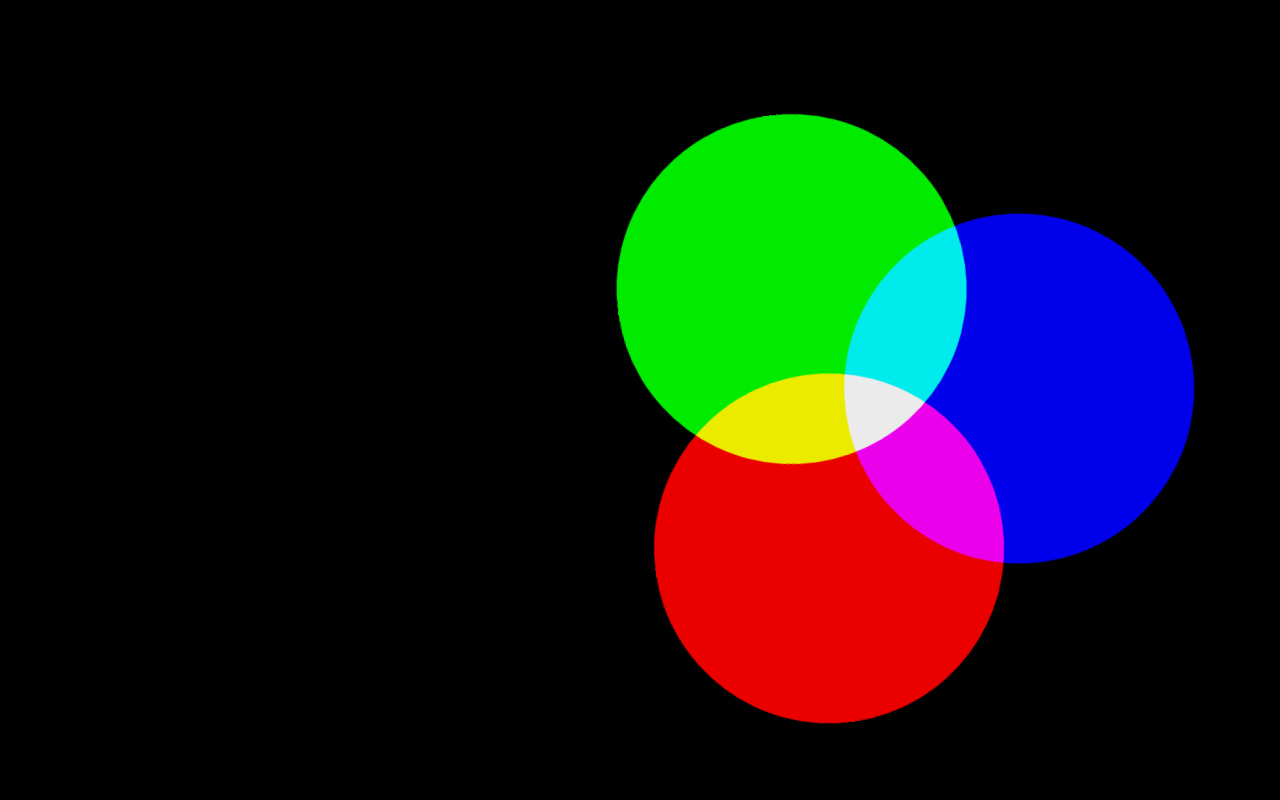
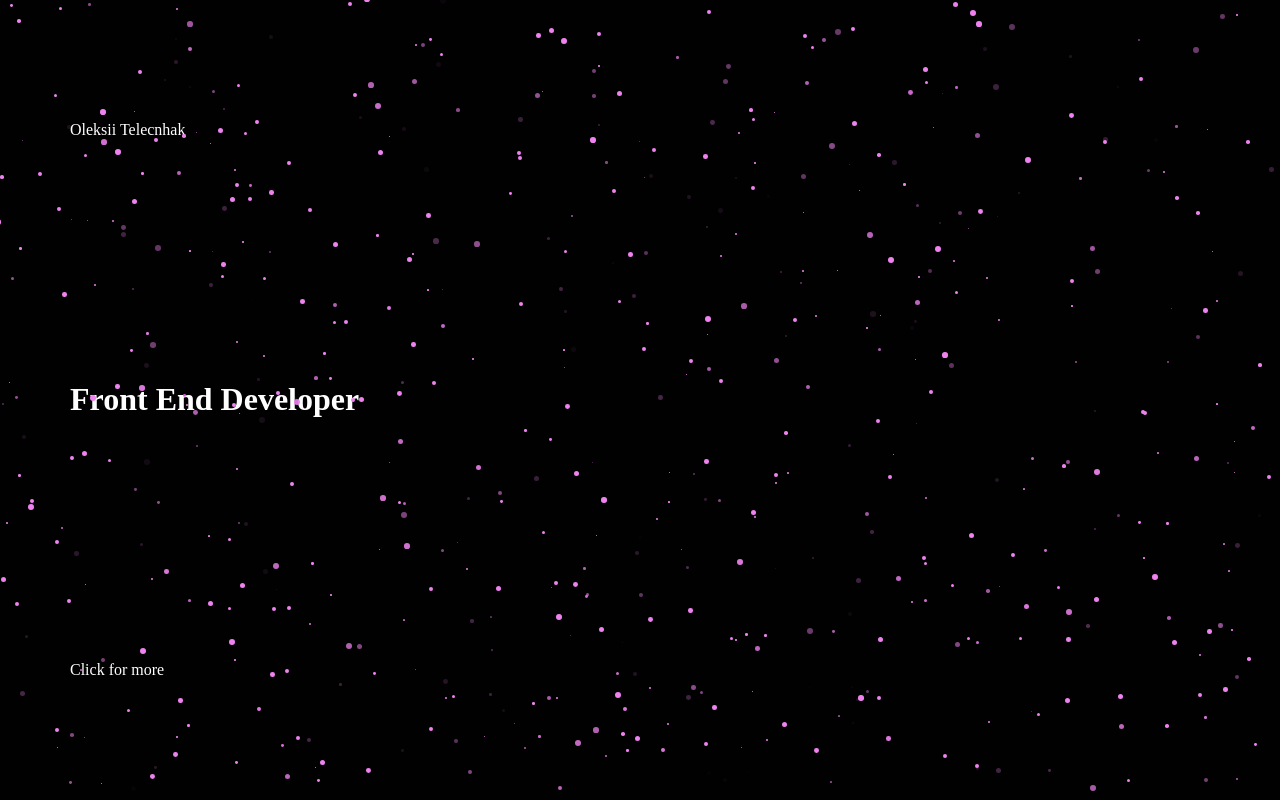
Before and after one commit to ElOleksii/portfolio, a React (Vite) app: page / in a window 1280 px wide. Built offline with nearby package versions, Linux system fonts and the light colour scheme.

Commit message:
add star anim

```diff
--- a/src/App.jsx
+++ b/src/App.jsx
@@ -1,17 +1,25 @@
+import { useEffect } from "react";
+import { stars } from "./stars.js";
 function App() {
+  useEffect(() => {
+    const runAsync = async () => {
+      await stars();
+      console.log("builded");
+    };
+
+    runAsync();
+  }, []);
   return (
     <>
       <div className="homepage">
         <div className="fullscreen">
-          <div className="fullscreen__contant-container">
-            {/* <p>Oleksii Telecnhak</p>
+          <div className="fullscreen__content-container">
+            <p>Oleksii Telecnhak</p>
             <h1>Front End Developer</h1>
-            <p>Click for more</p> */}
-            <div className="animation-container">
-              <div className="circle green"></div>
-              <div className="circle blue"></div>
-              <div className="circle red"></div>
-            </div>
+            <p>Click for more</p>
+          </div>
+          <div className="anim-wrapp">
+            <div className="star"></div>
           </div>
         </div>
       </div>
--- a/src/index.css
+++ b/src/index.css
@@ -10,9 +10,9 @@ body {
   color: #fff;
 }
 
-.fullscreen__contant-container {
+.fullscreen__content-container {
   padding-left: 70px;
-  width: 500px;
+  width: 400px;
   display: flex;
   flex-direction: column;
   min-height: 100vh;
@@ -26,79 +26,33 @@ body {
   background-color: #010101;
 }
 
-.animation-container {
+.anim-wrapp {
+  max-width: 100%;
+  max-height: 100%;
+}
+.star i {
   position: absolute;
-  width: 600px;
-  height: 600px;
-  animation: rotateContainer 6s ease-in-out infinite;
-  display: flex;
-  left: 50%;
-  justify-content: center;
-  align-items: center;
+  background-color: violet;
+  border-radius: 50%;
+  border-radius: 0 0 10px white, 0 0 20px white, 0 0 30px white, 0 0 40px white,
+    0 0 50px white;
+  animation: starAnim 5s linear infinite;
+  margin: 0;
+  padding: 0;
+  z-index: 0;
 }
 
-.circle {
-  position: absolute;
-  width: 350px;
-  height: 350px;
-  border-radius: 50%;
-
-  animation: 7s linear infinite alternate slidein;
-  animation-delay: 2s;
-  mix-blend-mode: difference;
-}
-
-.green {
-  background-color: rgb(0, 235, 0);
-  animation-name: rotateGreen;
-}
-
-.blue {
-  background-color: rgb(0, 0, 235);
-  animation-name: rotateBlue;
-}
-
-.red {
-  background-color: rgb(235, 0, 0);
-  animation-name: rotateRed;
-}
-
-@keyframes rotateContainer {
-  from {
-    transform: rotate(0deg);
+@keyframes starAnim {
+  0% {
+    opacity: 0;
   }
-  to {
-    transform: rotate(360deg);
+  10% {
+    opacity: 1;
+  }
+  90% {
+    opacity: 1;
+  }
+  100% {
+    opacity: 0;
   }
 }
-
-@keyframes rotateGreen {
-  0% {
-    top: 0%;
-    right: 0%;
-  }
-  100% {
-    top: 50%;
-    right: 50%;
-  }
-}
-
-@keyframes rotateBlue {
-  0% {
-    bottom: 0%;
-  }
-  100% {
-    bottom: 40%;
-  }
-}
-
-@keyframes rotateRed {
-  0% {
-    top: 0%;
-    left: 0%;
-  }
-  100% {
-    top: 50%;
-    left: 50%;
-  }
-}
--- /dev/null
+++ b/src/stars.js
@@ -0,0 +1,23 @@
+export function stars() {
+  const count = 300;
+  const sections = document.querySelector(".star");
+
+  for (let i = 0; i < count; i++) {
+    const star = document.createElement("i");
+    const x = Math.floor(Math.random() * window.innerWidth);
+    console.log(window.innerWidth);
+    const y = Math.floor(Math.random() * window.innerHeight);
+
+    const size = Math.random() * 5;
+    star.style.left = x - 10 + "px";
+
+    star.style.top = y - 10 + "px";
+
+    star.style.width = 1 + size + "px";
+    star.style.height = 1 + size + "px";
+
+    const durations = Math.random() * 2;
+    star.style.animationDelay = durations + "s";
+    sections.appendChild(star);
+  }
+}
```
